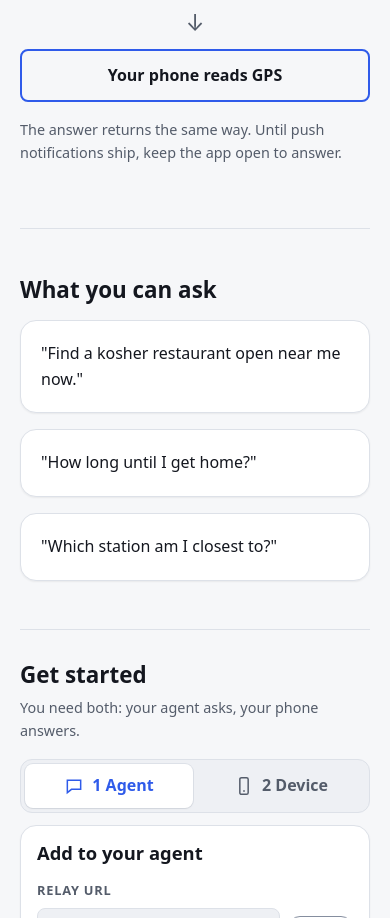
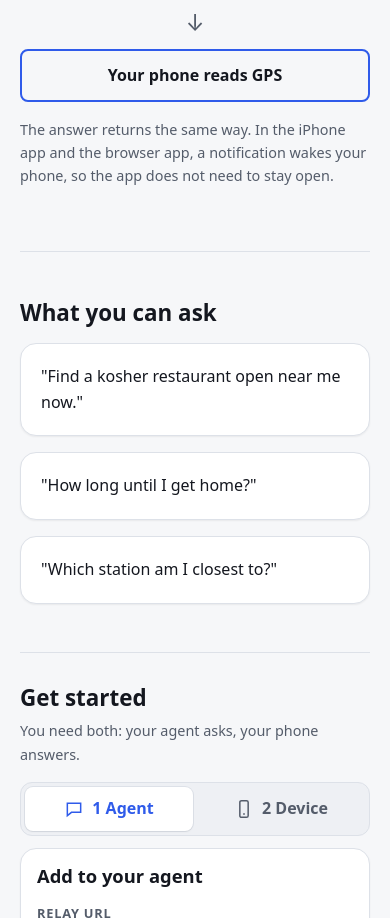
Before and after one commit to whereabot/whereabot, a plain HTML site: page site/index.html in a window 390 px wide. Shown: the part 1649-2567 px from the top of the page. Drawn offline with Linux system fonts and the light colour scheme; files whose address does not match are found by name.

Commit message:
fix(site): drop the false 'until push ships' note; push works in the iPhone and browser apps
Co-Authored-By: Claude Opus 5.5 <noreply@anthropic.com>

```diff
--- a/site/index.html
+++ b/site/index.html
@@ -51,7 +51,7 @@
     <div class="flow" role="img" aria-label="Your agent sends a request to the relay. The relay pings your phone. Your phone reads its location and sends the fix back through the relay to your agent.">
       <span class="box">Your agent</span><span class="arrow" aria-hidden="true"></span><span class="box">Relay</span><span class="arrow" aria-hidden="true"></span><span class="box">Your phone reads GPS</span>
     </div>
-    <p class="note">The answer returns the same way. Until push notifications ship, keep the app open to answer.</p>
+    <p class="note">The answer returns the same way. In the iPhone app and the browser app, a notification wakes your phone, so the app does not need to stay open.</p>
   </section>
   <section id="uses" aria-labelledby="uses-title">
     <h2 id="uses-title">What you can ask</h2>
```
